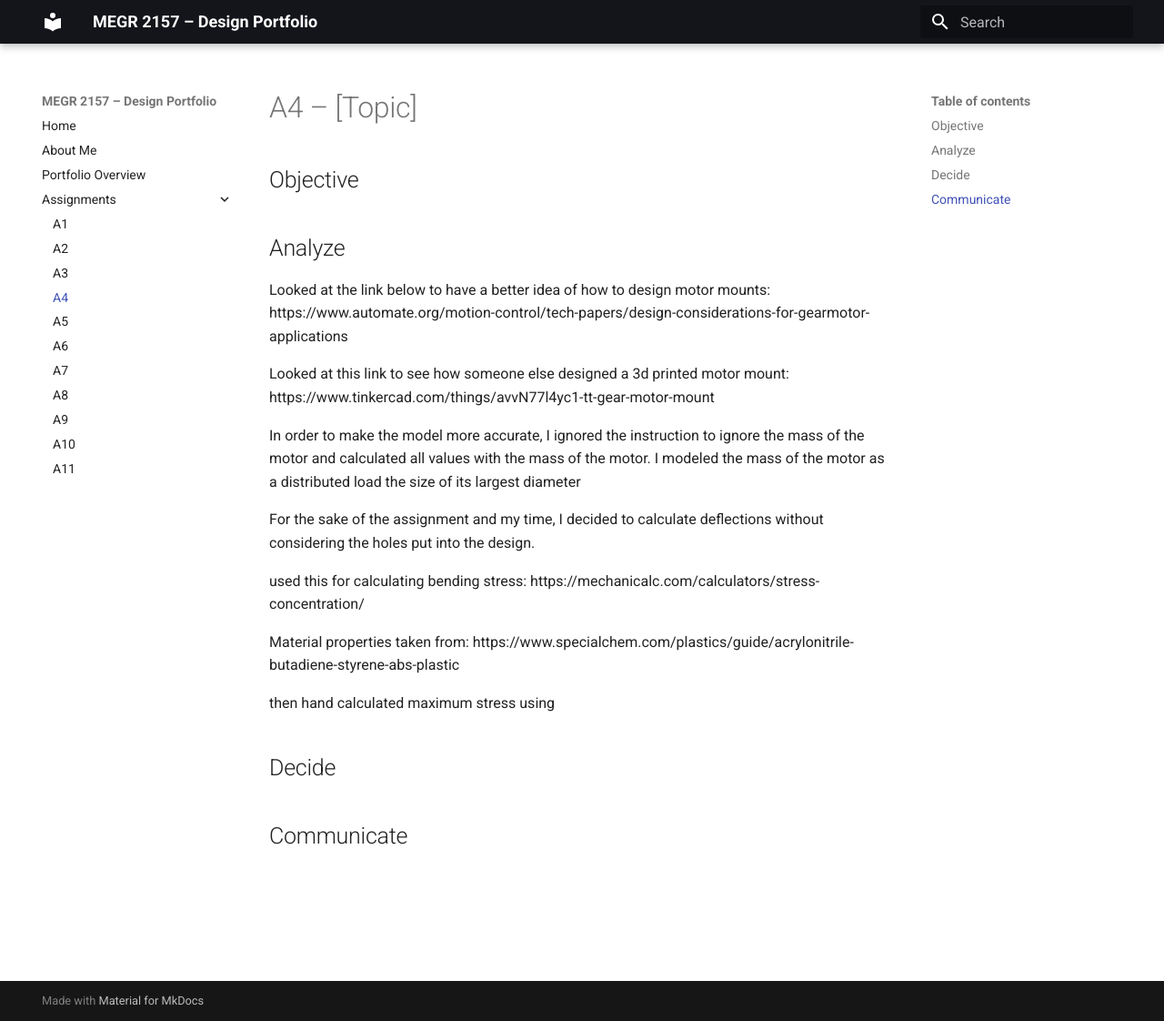
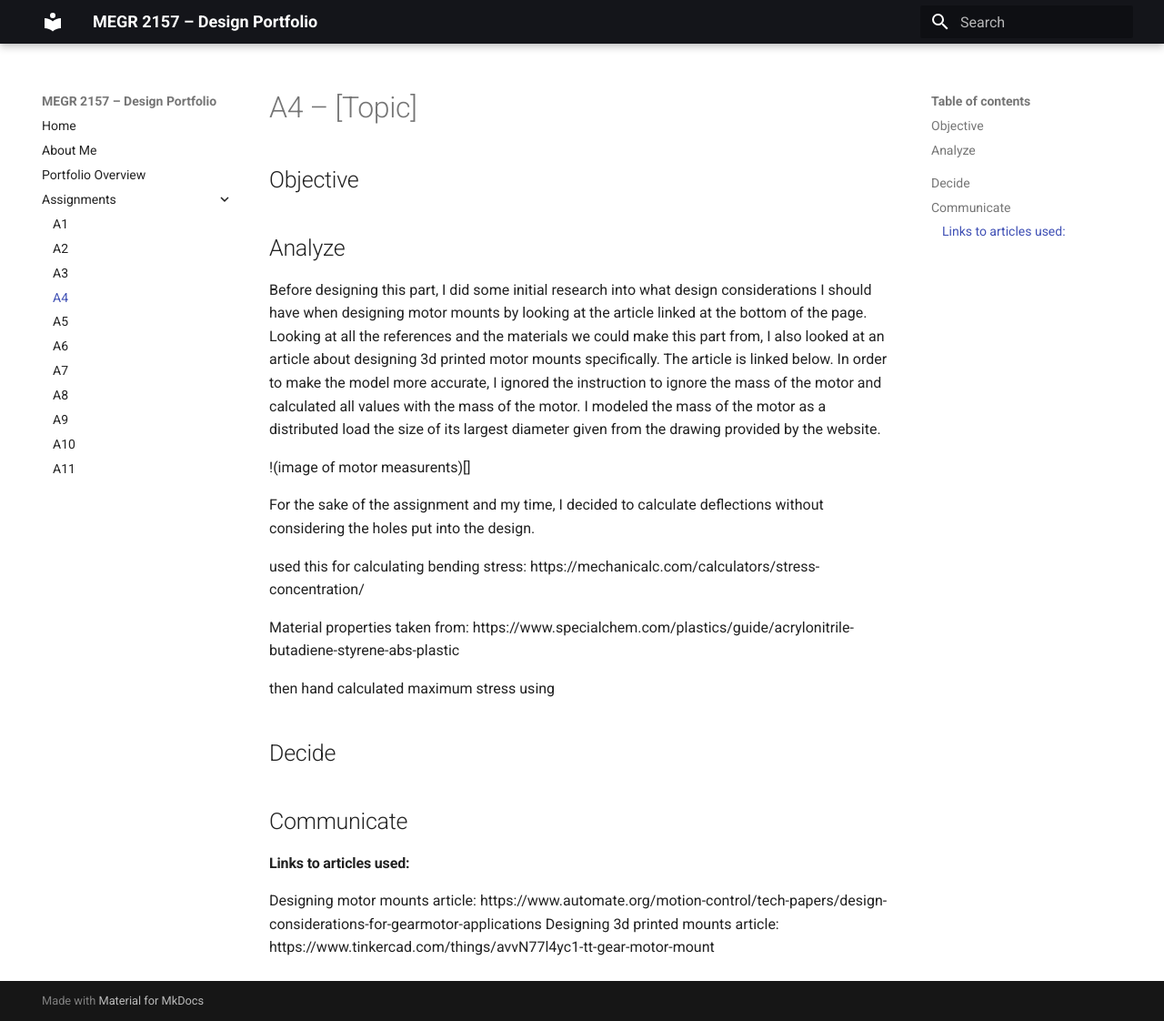
Before and after one commit to mbsibelius/megr2156-portfolio-mbs, an MkDocs documentation site: the page built from docs/assignments/A04/index.md, in a window 1280 px wide and 1122 px high. Shown: the whole window at 91% size. Built offline with MkDocs 1.6.1 and Material for MkDocs 9.7.7, drawn with Linux system fonts in a browser that asks for light colours.

Commit message:
Update analysis and references in index.md
Revised the analysis section to include detailed research findings and considerations for designing motor mounts. Added links to articles used for reference.

```diff
--- a/docs/assignments/A04/index.md
+++ b/docs/assignments/A04/index.md
@@ -4,13 +4,11 @@
 
 
 ## Analyze
-Looked at the link below to have a better idea of how to design motor mounts:
-https://www.automate.org/motion-control/tech-papers/design-considerations-for-gearmotor-applications
 
-Looked at this link to see how someone else designed a 3d printed motor mount:
-https://www.tinkercad.com/things/avvN77l4yc1-tt-gear-motor-mount
+###
+Before designing this part, I did some initial research into what design considerations I should have when designing motor mounts by looking at the article linked at the bottom of the page. Looking at all the references and the materials we could make this part from, I also looked at an article about designing 3d printed motor mounts specifically. The article is linked below. In order to make the model more accurate, I ignored the instruction to ignore the mass of the motor and calculated all values with the mass of the motor. I modeled the mass of the motor as a distributed load the size of its largest diameter given from the drawing provided by the website.
 
-In order to make the model more accurate, I ignored the instruction to ignore the mass of the motor and calculated all values with the mass of the motor. I modeled the mass of the motor as a distributed load the size of its largest diameter
+!(image of motor measurents)[]
 
 
 For the sake of the assignment and my time, I decided to calculate deflections without considering the holes put into the design.
@@ -26,3 +24,9 @@ then hand calculated maximum stress using
 
 
 ## Communicate
+
+#### Links to articles used:
+  Designing motor mounts article:
+https://www.automate.org/motion-control/tech-papers/design-considerations-for-gearmotor-applications
+  Designing 3d printed mounts article:
+https://www.tinkercad.com/things/avvN77l4yc1-tt-gear-motor-mount
```
